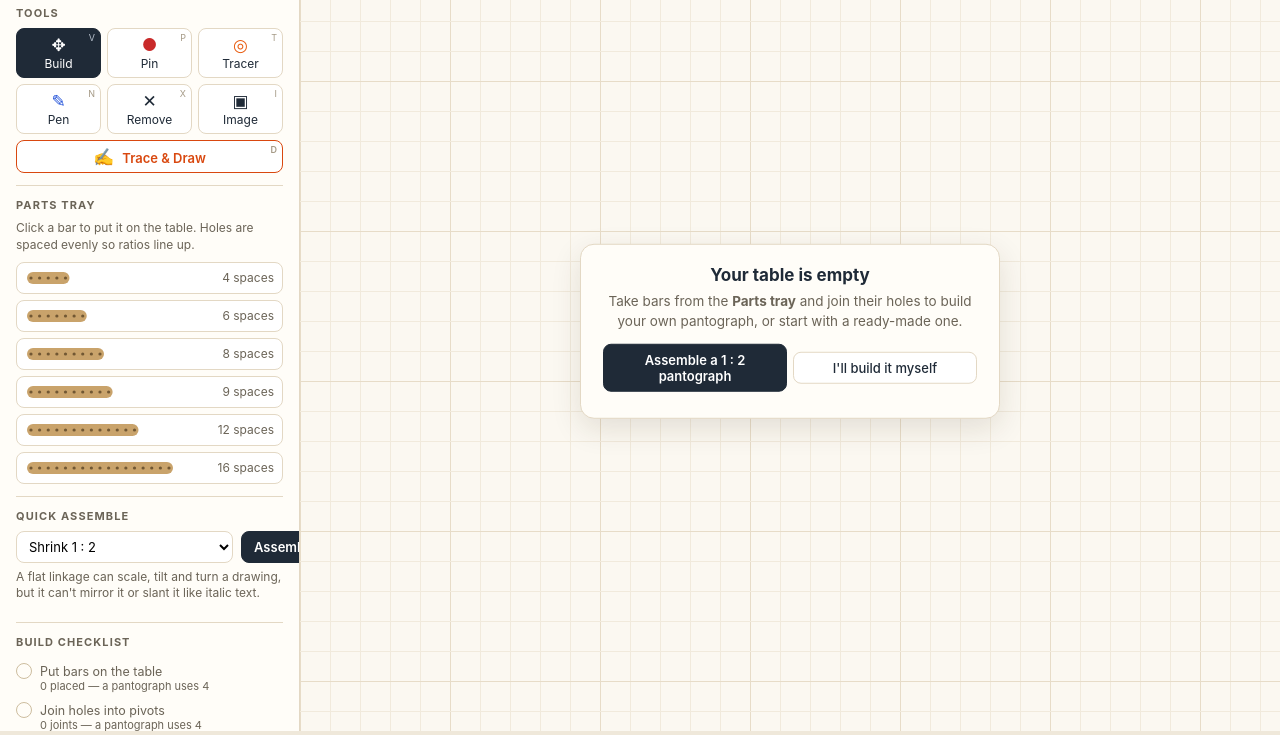
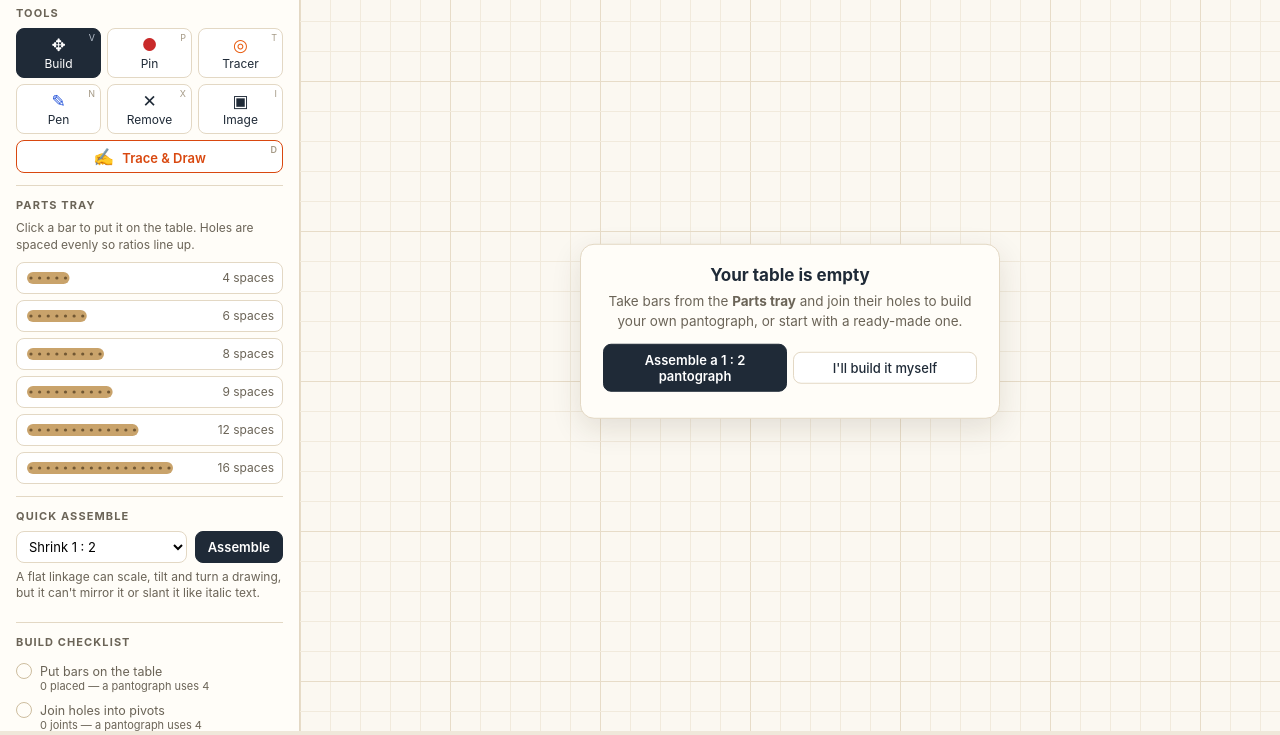
Before and after one commit to gitkarthik/pantograph, a plain HTML site: page index.html in a window 1280 px wide. Shown: the part 69-804 px from the top of the page. Drawn offline with Linux system fonts and the light colour scheme.

Commit message:
Fix Assemble button overflowing the sidebar
The preset select is a flex item with min-width auto, so it couldn't
shrink below its longest option and pushed the button past the edge.

Co-Authored-By: Claude Opus 5.5 <noreply@anthropic.com>

```diff
--- a/styles.css
+++ b/styles.css
@@ -109,6 +109,7 @@ h2 {
 .row input[type=range] { flex: 1; accent-color: var(--ink); }
 select {
   flex: 1;
+  min-width: 0;   /* let it shrink below its longest option so the row fits */
   font: inherit; font-size: 13px;
   padding: 6px 8px;
   border: 1px solid var(--line);
```
Also changed, not shown: docs/screenshot.png.
